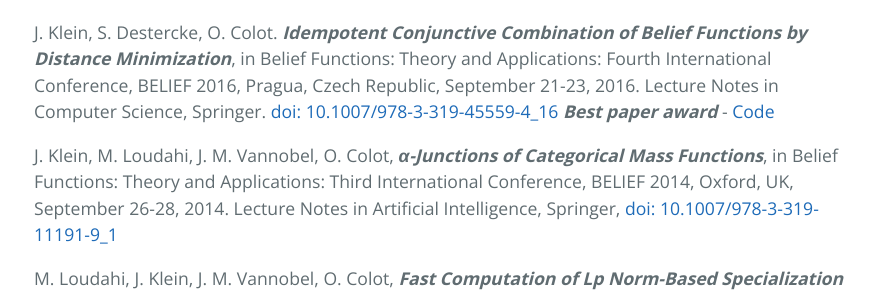
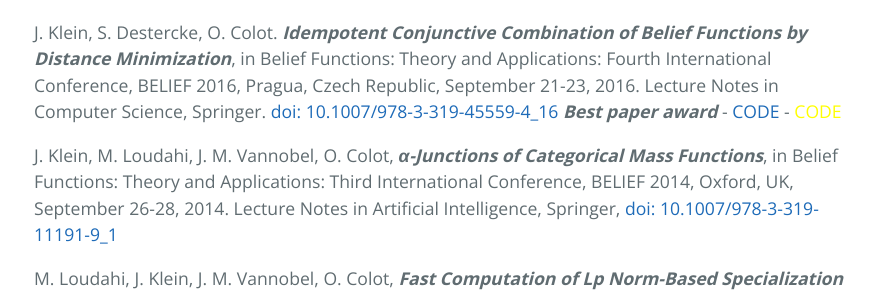
Before and after one commit to john-klein/john-klein.github.io, a Jekyll site: the page built from index.md, in a window 1280 px wide and 900 px high, scrolled down 2545 px. Shown: the part 161-455 px from the top of the window, without its empty margins (190-1085 px from the left). Built offline with Jekyll 4.4.1, drawn with Linux system fonts in a browser that asks for light colours; our own code applies the rules of GitHub Pages for plain Markdown files.

Commit message:
link color

```diff
--- a/index.md
+++ b/index.md
@@ -114,7 +114,8 @@ I also work on image processing, information fusion and machine learning.
 
  J. Klein, S. Destercke, O. Colot. ***Idempotent Conjunctive Combination of Belief Functions by Distance Minimization***, in
 Belief Functions: Theory and Applications: Fourth International Conference, BELIEF 2016, Pragua, Czech Republic, September 21-23, 2016. Lecture Notes in Computer Science, Springer.
-[doi: 10.1007/978-3-319-45559-4\_16](http://link.springer.com/chapter/10.1007%2F978-3-319-45559-4_16) ***Best paper award*** - [Code](https://github.com/john-klein/Conjunctive-and-Disjunctive-combination-by-distance-minimization)
+[doi: 10.1007/978-3-319-45559-4\_16](http://link.springer.com/chapter/10.1007%2F978-3-319-45559-4_16) ***Best paper award*** - [CODE](https://github.com/john-klein/Conjunctive-and-Disjunctive-combination-by-distance-minimization) -
+<a href="https://github.com/john-klein/Conjunctive-and-Disjunctive-combination-by-distance-minimization" style="color: rgb(255,255,0)">CODE</a>
 
  J. Klein, M. Loudahi, J. M. Vannobel, O. Colot, ***α-Junctions of Categorical Mass Functions***, in Belief Functions: Theory and Applications: Third International Conference, BELIEF 2014, Oxford, UK, September 26-28, 2014.  Lecture Notes in Artificial Intelligence, Springer,
 [doi: 10.1007/978-3-319-11191-9\_1](http://link.springer.com/chapter/10.1007%2F978-3-319-11191-9_1)
```
